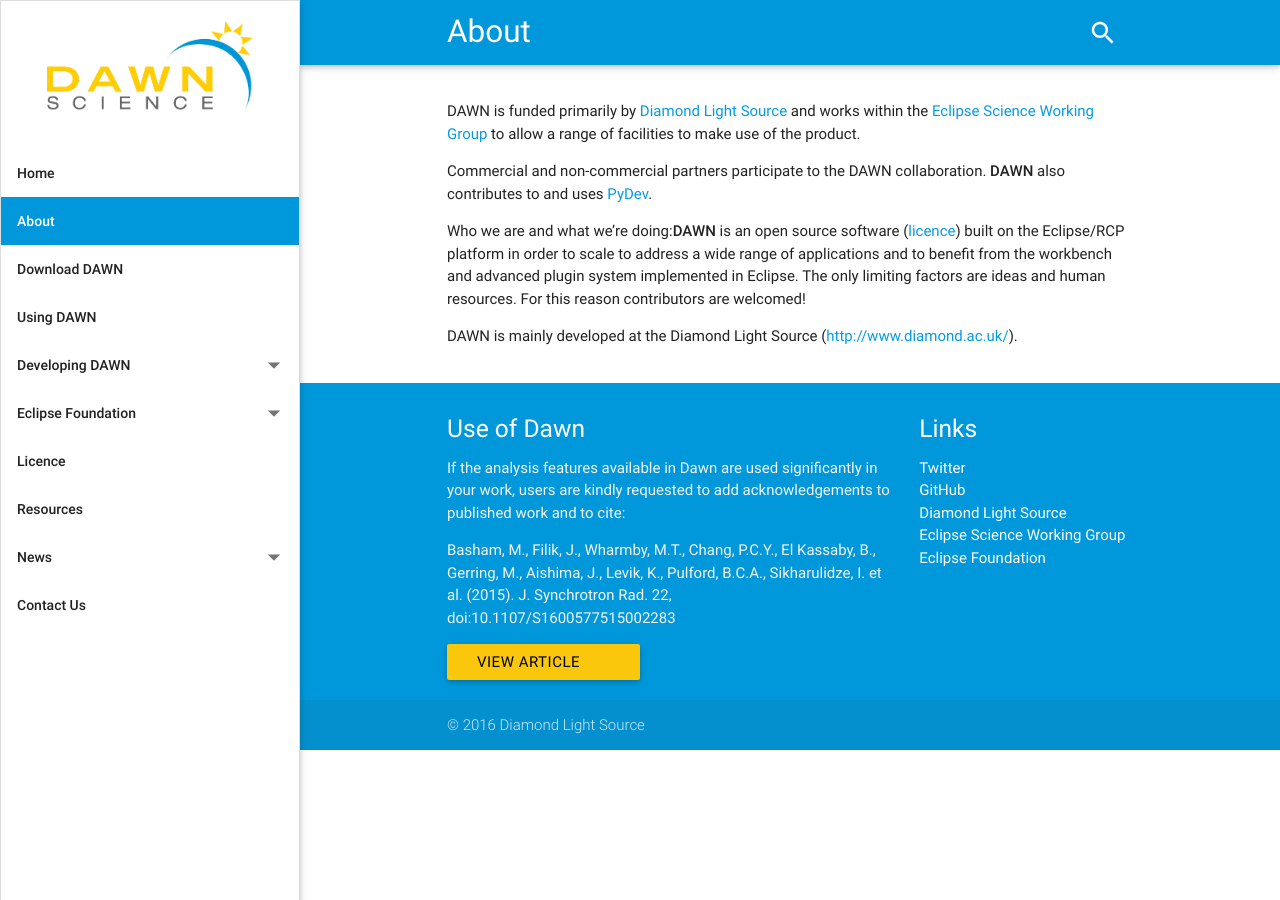
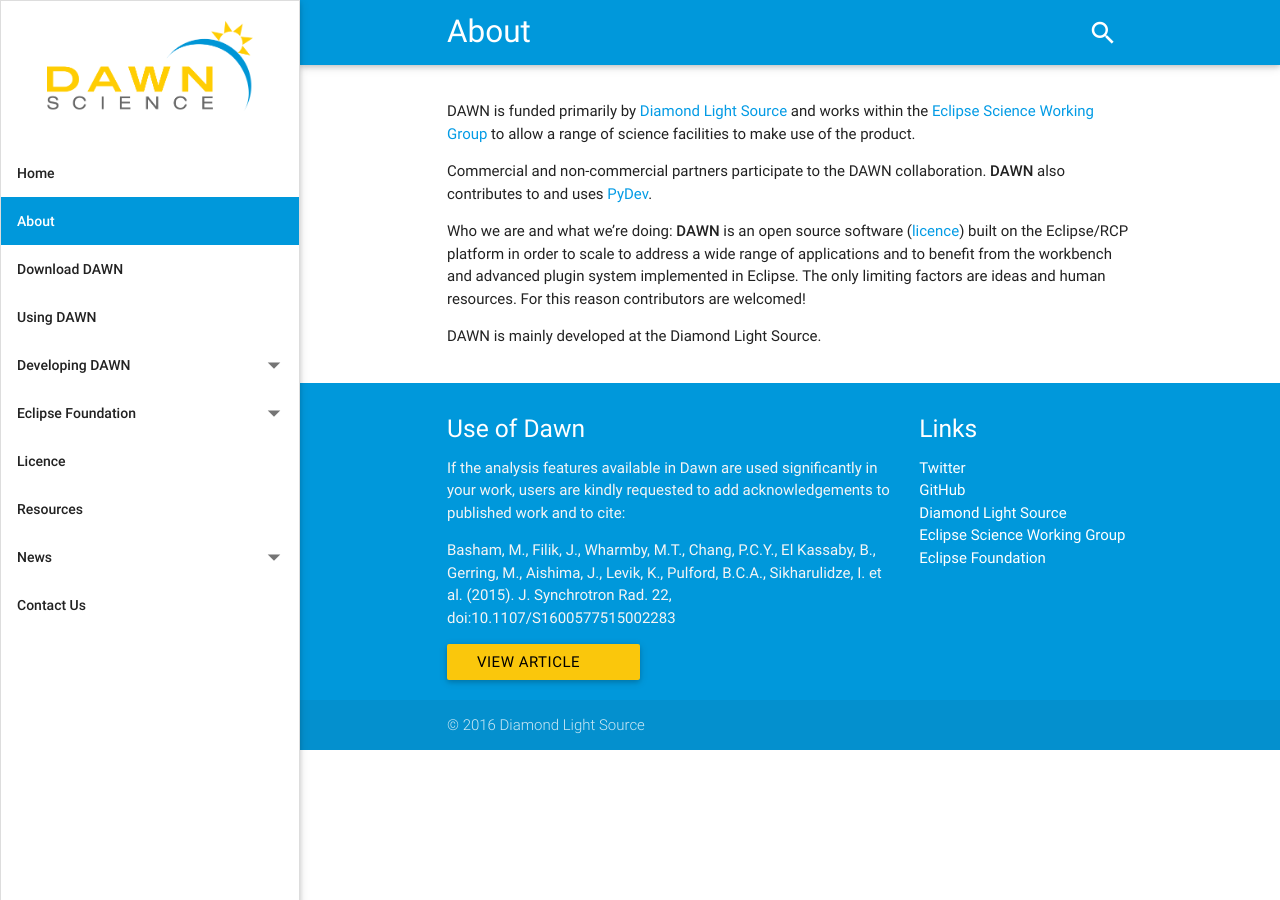
Before and after one commit to DawnScience/dawn-website, a Jekyll site: the page built from _pages/01_about.md, in a window 1280 px wide. Built offline with Jekyll 4.4.1, drawn with Linux system fonts in a browser that asks for light colours; nearby versions of some CDN libraries.

Commit message:
Update 01_about.md

```diff
--- a/_pages/01_about.md
+++ b/_pages/01_about.md
@@ -3,10 +3,10 @@
 permalink: /about/
 ---
 
-DAWN is funded primarily by [Diamond Light Source](http://www.diamond.ac.uk/) and works within the [Eclipse Science Working Group](http://science.eclipse.org/) to allow a range of facilities to make use of the product.
+DAWN is funded primarily by [Diamond Light Source](http://www.diamond.ac.uk/) and works within the [Eclipse Science Working Group](http://science.eclipse.org/) to allow a range of science facilities to make use of the product.
 
 Commercial and non-commercial partners participate to the DAWN collaboration. **DAWN** also contributes to and uses [PyDev](http://pydev.org/).
 
-Who we are and what we're doing:**DAWN** is an open source software ([licence](http://www.dawnsci.org/licence)) built on the Eclipse/RCP platform in order to scale to address a wide range of applications and to benefit from the workbench and advanced plugin system implemented in Eclipse. The only limiting factors are ideas and human resources. For this reason contributors are welcomed!
+Who we are and what we're doing: **DAWN** is an open source software ([licence](http://www.dawnsci.org/licence)) built on the Eclipse/RCP platform in order to scale to address a wide range of applications and to benefit from the workbench and advanced plugin system implemented in Eclipse. The only limiting factors are ideas and human resources. For this reason contributors are welcomed!
 
-DAWN is mainly developed at the Diamond Light Source ([http://www.diamond.ac.uk/](http://www.diamond.ac.uk/)).
+DAWN is mainly developed at the Diamond Light Source.
```
